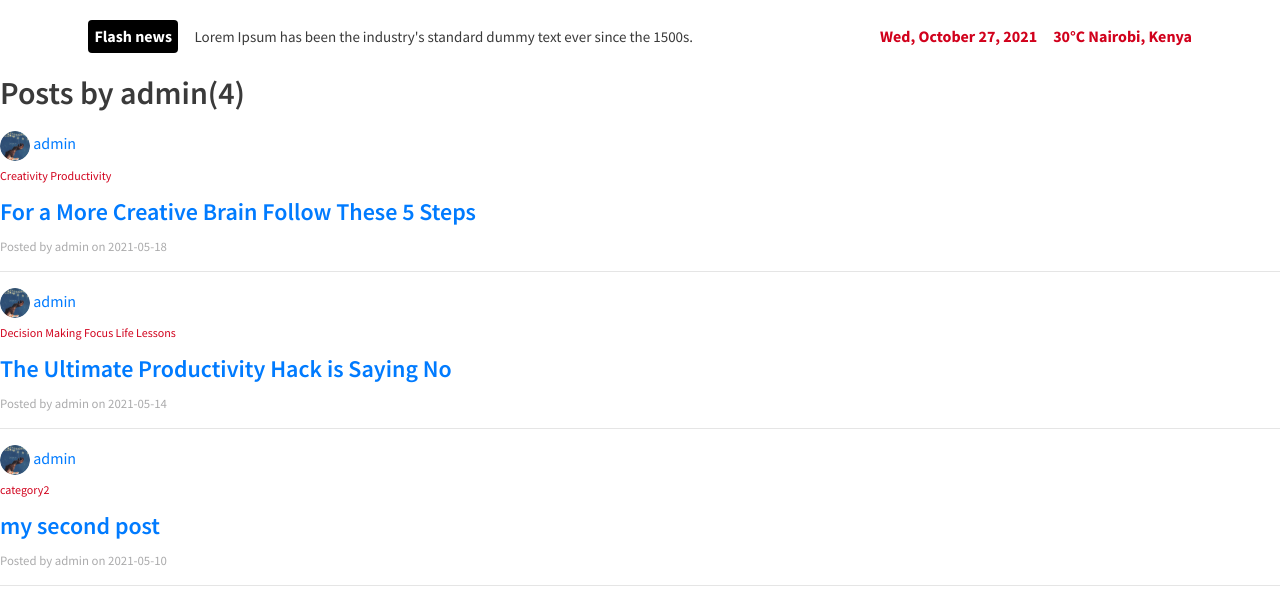
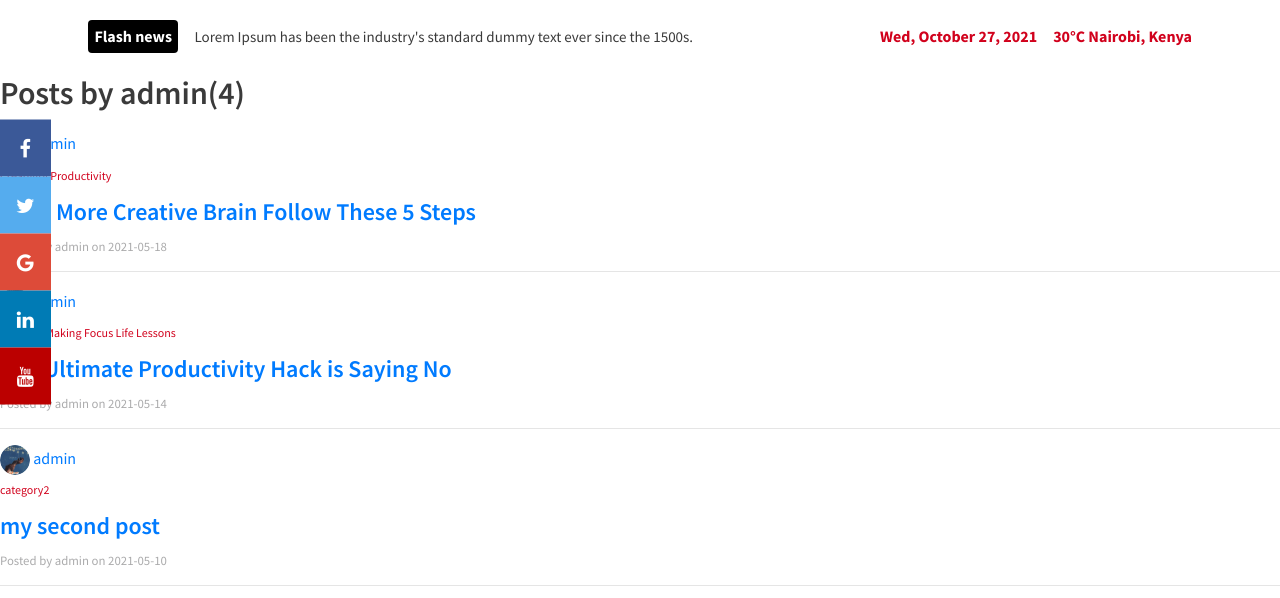
Before and after one commit to muminae100/MY-BLOG, a Flask app: page /user/admin in a window 1280 px wide. Shown: the part 138-736 px from the top of the page. Run offline with Flask 2, Linux system fonts and the light colour scheme; data comes from the database, SQL or seed files in the repository; some libraries are stand-ins or nearby versions.

Commit message:
create sticky social bar

```diff
--- /dev/null
+++ b/app/static/assets/css/additional.css
@@ -0,0 +1,48 @@
+/* Fixed/sticky icon bar (vertically aligned 50% from the top of the screen) */
+.icon-bar {
+    position: fixed;
+    top: 50%;
+    -webkit-transform: translateY(-50%);
+    -ms-transform: translateY(-50%);
+    transform: translateY(-50%);
+  }
+
+  /* Style the icon bar links */
+  .icon-bar a {
+    display: block;
+    text-align: center;
+    padding: 16px;
+    transition: all 0.3s ease;
+    color: white;
+    font-size: 20px;
+  }
+
+  /* Style the social media icons with color, if you want */
+  .icon-bar a:hover {
+    background-color: #000;
+  }
+
+  .facebook {
+    background: #3B5998;
+    color: white;
+  }
+
+  .twitter {
+    background: #55ACEE;
+    color: white;
+  }
+
+  .google {
+    background: #dd4b39;
+    color: white;
+  }
+
+  .linkedin {
+    background: #007bb5;
+    color: white;
+  }
+
+  .youtube {
+    background: #bb0000;
+    color: white;
+  }
--- a/app/templates/layout.html
+++ b/app/templates/layout.html
@@ -24,6 +24,7 @@
 
   <!-- inject:css -->
   <link rel="stylesheet" href="{{ url_for('static', filename = 'assets/css/style.css') }}">
+  <link rel="stylesheet" href="{{ url_for('static', filename = 'assets/css/additional.css') }}">
   <!-- endinject -->
   {% if title %}
   <title>{{ title }}</title>
@@ -171,6 +172,14 @@
           {% endfor %}
           {% endif %}
           {% endwith %}
+        </div>
+        <!-- The social media icon bar -->
+        <div class="icon-bar">
+          <a href="#" class="facebook"><i class="fa fa-facebook"></i></a>
+          <a href="#" class="twitter"><i class="fa fa-twitter"></i></a>
+          <a href="#" class="google"><i class="fa fa-google"></i></a>
+          <a href="#" class="linkedin"><i class="fa fa-linkedin"></i></a>
+          <a href="#" class="youtube"><i class="fa fa-youtube"></i></a>
         </div>
         {% block body %}{% endblock body %}
         {% block magazine %}{% endblock magazine %}
```
